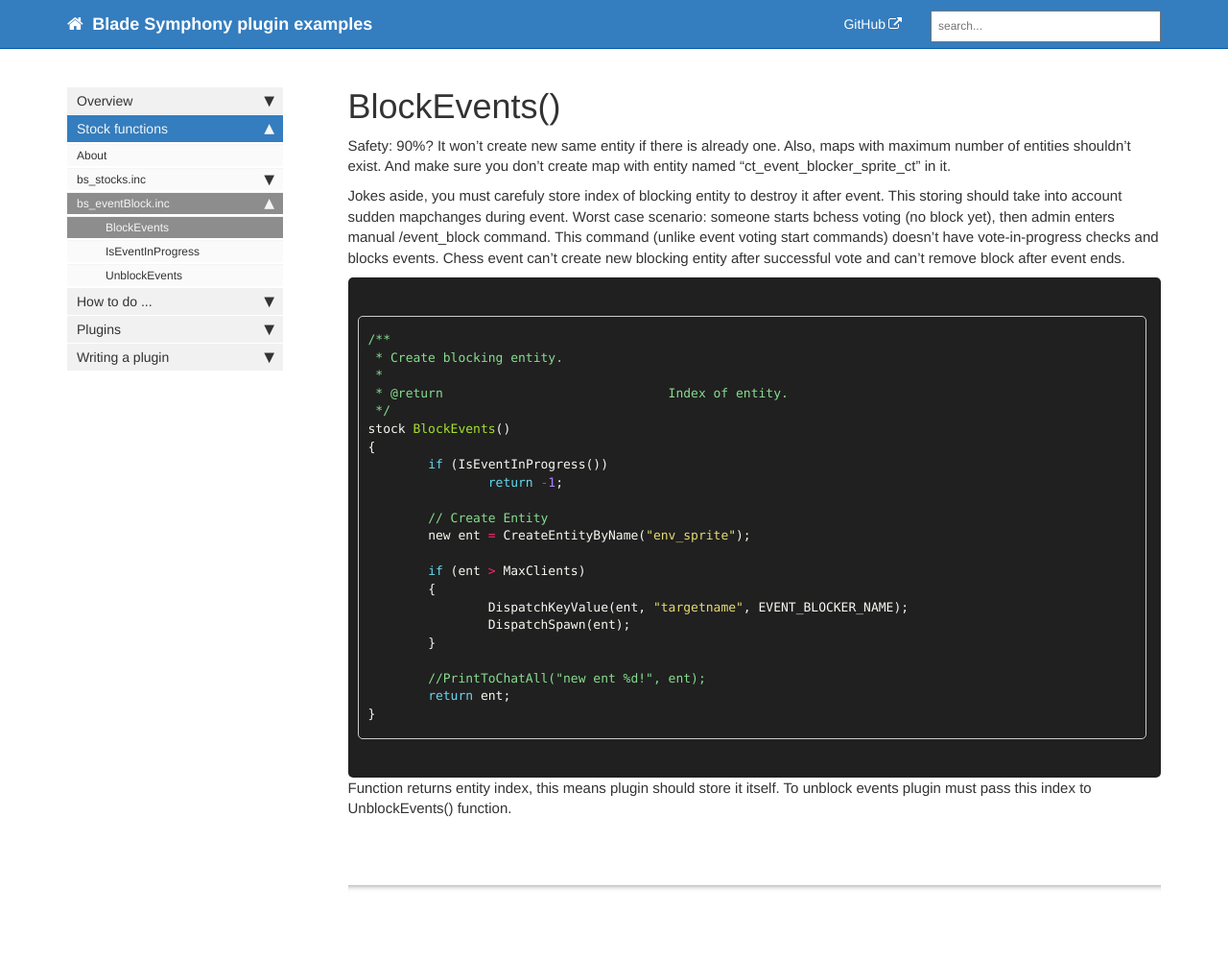
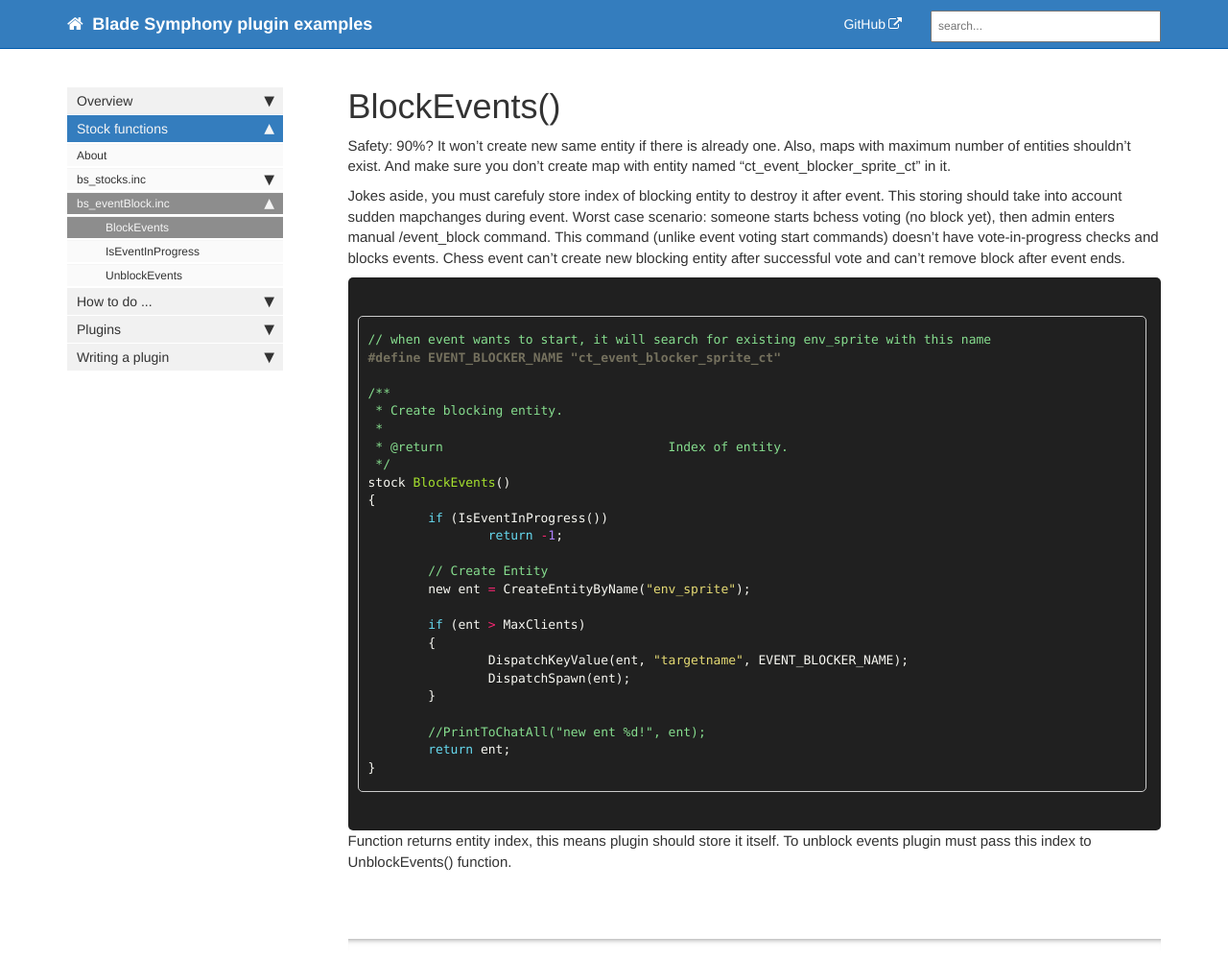
Before and after one commit to DiretideCandy/Blade-Symphony-Plugin-Examples, a Jekyll site: the page built from docs/pages/mydoc/eventblock_BlockEvents.md, in a window 1280 px wide and 1000 px high. Shown: the whole window at 96% size. Built offline with Jekyll 4.4.1, drawn with Linux system fonts in a browser that asks for light colours; nearby versions of some CDN libraries; comment, search, counter and statistics services are not loaded.

Commit message:
Updated BlockEvents()

````diff
--- a/docs/pages/mydoc/eventblock_BlockEvents.md
+++ b/docs/pages/mydoc/eventblock_BlockEvents.md
@@ -13,6 +13,9 @@ Safety: 90%? It won't create new same entity if there is already one. Also, maps
 Jokes aside, you must carefuly store index of blocking entity to destroy it after event. This storing should take into account sudden mapchanges during event. Worst case scenario: someone starts bchess voting (no block yet), then admin enters manual /event_block command. This command (unlike event voting start commands) doesn't have vote-in-progress checks and blocks events. Chess event can't create new blocking entity after successful vote and can't remove block after event ends.
 
 ```c
+// when event wants to start, it will search for existing env_sprite with this name
+#define EVENT_BLOCKER_NAME "ct_event_blocker_sprite_ct"
+
 /**
  * Create blocking entity.
  *
````
